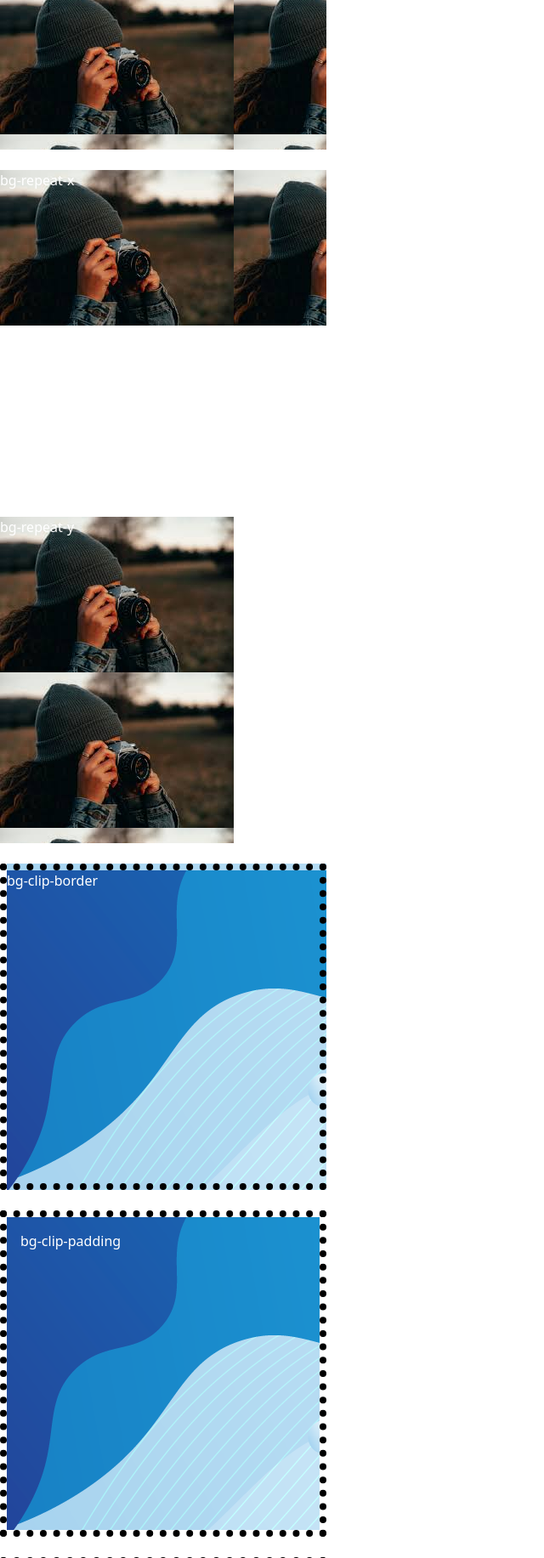
After one commit to rahimifh/Elearning, a Python web app: template src/templates/lesson7.html in a window 1280 px wide. The commit adds this page. Shown: the part 1920-3753 px from the top of the page at 85% size, without its empty margins (0-640 px from the left). Run offline with Jinja, Linux system fonts and the light colour scheme; the template is opened without the code that fills it, so the values that code supplies are empty.

Commit message:
complete lesson 7

```diff
--- a/src/assets/css/output-tailwind.css
+++ b/src/assets/css/output-tailwind.css
@@ -1091,6 +1079,10 @@ video {
   border-top-width: 8px;
 }
 
+.border-dotted {
+  border-style: dotted;
+}
+
 .border-black {
   --tw-border-opacity: 1;
   border-color: rgb(0 0 0 / var(--tw-border-opacity));
@@ -1171,14 +1168,48 @@ video {
   background-color: rgb(255 255 255 / var(--tw-bg-opacity));
 }
 
-.bg-black {
-  --tw-bg-opacity: 1;
-  background-color: rgb(0 0 0 / var(--tw-bg-opacity));
-}
-
-.bg-gray-700 {
-  --tw-bg-opacity: 1;
-  background-color: rgb(55 65 81 / var(--tw-bg-opacity));
+.bg-cover {
+  background-size: cover;
+}
+
+.bg-contain {
+  background-size: contain;
+}
+
+.bg-fixed {
+  background-attachment: fixed;
+}
+
+.bg-local {
+  background-attachment: local;
+}
+
+.bg-clip-border {
+  background-clip: border-box;
+}
+
+.bg-clip-padding {
+  background-clip: padding-box;
+}
+
+.bg-clip-content {
+  background-clip: content-box;
+}
+
+.bg-repeat {
+  background-repeat: repeat;
+}
+
+.bg-no-repeat {
+  background-repeat: no-repeat;
+}
+
+.bg-repeat-x {
+  background-repeat: repeat-x;
+}
+
+.bg-repeat-y {
+  background-repeat: repeat-y;
 }
 
 .p-1 {
@@ -1191,6 +1222,10 @@ video {
 
 .p-8 {
   padding: 2rem;
+}
+
+.p-4 {
+  padding: 1rem;
 }
 
 .py-20 {
--- /dev/null
+++ b/src/templates/lesson7.html
@@ -0,0 +1,50 @@
+<!DOCTYPE html>
+<html lang="en">
+<head>
+    <meta charset="UTF-8">
+    <meta name="viewport" content="width=device-width, initial-scale=1.0">
+    <title>lesson 4</title>
+    <link rel="stylesheet" href="../assets/css/output-tailwind.css">
+</head>
+<body class="w-screen min-h-screen py-20 ">
+    <div class="w-96 h-96 text-white bg-cover"  style="background-image: url('../assets/images/download.jpeg');">
+        bg-cover
+    </div>
+    <br>
+    <div class="w-96 h-96 text-white bg-contain"  style="background-image: url('../assets/images/download.jpeg');">
+        bg-contain
+    </div>
+    <br>
+    <div class="w-96 h-96 text-white bg-contain bg-no-repeat"  style="background-image: url('../assets/images/download.jpeg');">
+        bg-contain bg-no-repeat
+    </div>
+    <br>
+    <div class="w-96 h-96 text-white "  style="background-image: url('../assets/images/download.jpeg');">
+        ...
+    </div>
+    <br>
+    <div class="w-96 h-96 text-white bg-repeat"  style="background-image: url('../assets/images/download.jpeg');">
+        bg-repeat
+    </div>
+    <br>
+    <div class="w-96 h-96 text-white bg-repeat-x"  style="background-image: url('../assets/images/download.jpeg');">
+        bg-repeat-x
+    </div>
+    <br>
+    <div class="w-96 h-96 text-white bg-repeat-y"  style="background-image: url('../assets/images/download.jpeg');">
+        bg-repeat-y
+    </div>
+    <br>
+    <div class="w-96 bg-clip-border h-96 text-white bg-repeat-y border-8 border-dotted border-black"  style="background-image: url('../assets/images/bg.png');">
+        bg-clip-border
+    </div>
+    <br>
+    <div class="w-96 bg-clip-padding h-96 text-white bg-repeat-y border-8 border-dotted border-black p-4"  style="background-image: url('../assets/images/bg.png');">
+        bg-clip-padding
+    </div>
+    <br>
+    <div class="w-96 bg-clip-content h-96 text-white bg-repeat-y border-8 border-dotted border-black p-4"  style="background-image: url('../assets/images/bg.png');">
+        bg-clip-padding
+    </div>
+</body>
+</html>
```
Also changed, not shown: other parts of src/assets/css/output-tailwind.css (+15 -47 lines), src/assets/images/bg.png (added).
